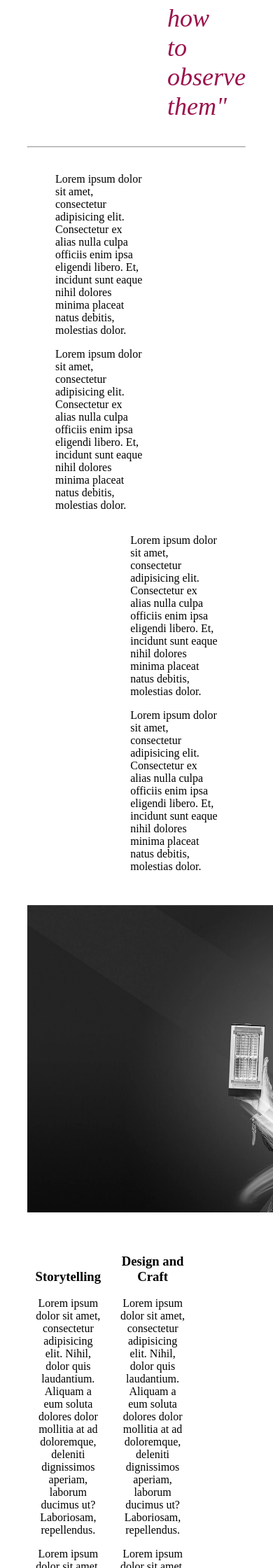
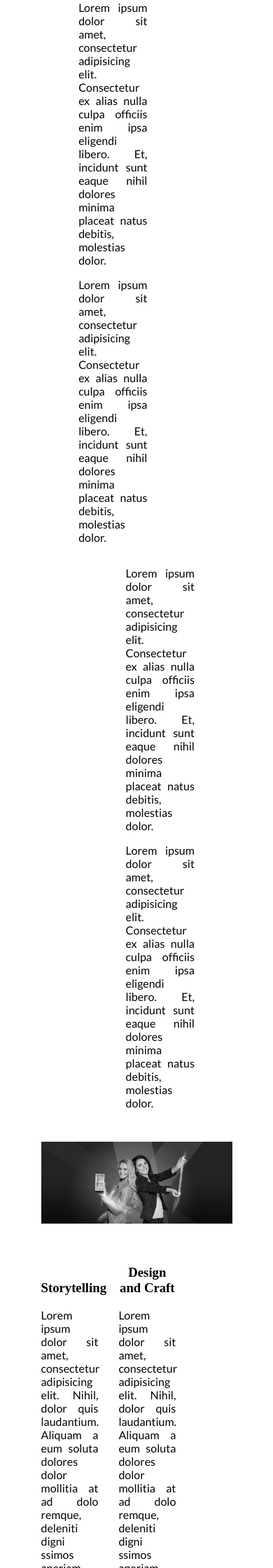
Before and after one commit to nitaq/WebE_Project, a PHP site: page /about.html in a window 390 px wide; the page is wider, and only the part inside the window is pictured. Shown: the part 840-3080 px from the top of that part at 70% size. Run offline with PHP 8.4, Linux system fonts and the light colour scheme.

Commit message:
Responsiveness - about.html

```diff
--- a/about.html
+++ b/about.html
@@ -2,6 +2,7 @@
 	<head>
 		<title>Sleek Business - About Us</title>
 		<link rel="stylesheet" href="css/style.css">
+		<link href="https://fonts.googleapis.com/css?family=Lato&display=swap" rel="stylesheet">
 	</head>
 	<body>
 		<!-- Header -->
@@ -10,7 +11,7 @@
 						<div class="container">
 							<h3><i>Welcome to Free-Stock-Graphics.com</i></h3>
 							<ul>
-								<li><a href="#">Home</a></li>
+								<li><a href="index.html">Home</a></li>
 								<li><a href="about.html">About</a></li>
 								<li><a href="#">Brushes</a></li>
 								<li><a href="#">Icons</a></li>
@@ -23,9 +24,7 @@
 			</header>
 
 			<div class="first_section">
-
-					<img src="img/img1.jpg" alt="">
-
+				<img src="img/img1.jpg" alt="">
 			</div>
 
 			<div class="second_section">
@@ -56,26 +55,28 @@
 					<div class="introduction_part2">
 						<div class="storytelling">
 							<h3>Storytelling</h3>
-							<p>Lorem ipsum dolor sit amet, consectetur adipisicing elit. Nihil, dolor quis laudantium. Aliquam a eum soluta dolores dolor mollitia at ad doloremque, deleniti dignissimos aperiam, laborum ducimus ut? Laboriosam, repellendus.</p>
-							<p>Lorem ipsum dolor sit amet, consectetur adipisicing elit. Nihil, dolor quis laudantium. Aliquam a eum soluta dolores dolor mollitia at ad doloremque, deleniti dignissimos aperiam, laborum ducimus ut? Laboriosam, repellendus.</p>
-							<p>Lorem ipsum dolor sit amet, consectetur adipisicing elit. Nihil, dolor quis laudantium. Aliquam a eum soluta dolores dolor mollitia at ad doloremque, deleniti dignissimos aperiam, laborum ducimus ut? Laboriosam, repellendus.</p>
+							<p>Lorem ipsum dolor sit amet, consectetur adipisicing elit. Nihil, dolor quis laudantium. Aliquam a eum soluta dolores dolor mollitia at ad dolo remque, deleniti digni ssimos aperiam, laborum ducimus ut? Labori osam, repellendus.</p>
+							<p>Lorem ipsum dolor sit amet, consectetur adipisicing elit. Nihil, dolor quis laudantium. Aliquam a eum soluta dolores dolor mollitia at ad dolo remque, deleniti digni ssimos aperiam, laborum ducimus ut? Labori osam, repellendus.</p>
+							<p>Lorem ipsum dolor sit amet, consectetur adipisicing elit. Nihil, dolor quis laudantium. Aliquam a eum soluta dolores dolor mollitia at ad dolo remque, deleniti digni ssimos aperiam, laborum ducimus ut? Labori osam, repellendus.</p>
 						</div>
 						<div class="design-craft">
 							<h3>Design and Craft</h3>
-							<p>Lorem ipsum dolor sit amet, consectetur adipisicing elit. Nihil, dolor quis laudantium. Aliquam a eum soluta dolores dolor mollitia at ad doloremque, deleniti dignissimos aperiam, laborum ducimus ut? Laboriosam, repellendus.</p>
-							<p>Lorem ipsum dolor sit amet, consectetur adipisicing elit. Nihil, dolor quis laudantium. Aliquam a eum soluta dolores dolor mollitia at ad doloremque, deleniti dignissimos aperiam, laborum ducimus ut? Laboriosam, repellendus.</p>
-							<p>Lorem ipsum dolor sit amet, consectetur adipisicing elit. Nihil, dolor quis laudantium. Aliquam a eum soluta dolores dolor mollitia at ad doloremque, deleniti dignissimos aperiam, laborum ducimus ut? Laboriosam, repellendus.</p>
+							<p>Lorem ipsum dolor sit amet, consectetur adipisicing elit. Nihil, dolor quis laudantium. Aliquam a eum soluta dolores dolor mollitia at ad dolo remque, deleniti digni ssimos aperiam, laborum ducimus ut? Labori osam, repellendus.</p>
+							<p>Lorem ipsum dolor sit amet, consectetur adipisicing elit. Nihil, dolor quis laudantium. Aliquam a eum soluta dolores dolor mollitia at ad dolo remque, deleniti digni ssimos aperiam, laborum ducimus ut? Labori osam, repellendus.</p>
+							<p>Lorem ipsum dolor sit amet, consectetur adipisicing elit. Nihil, dolor quis laudantium. Aliquam a eum soluta dolores dolor mollitia at ad dolo remque, deleniti digni ssimos aperiam, laborum ducimus ut? Labori osam, repellendus.</p>
 						</div>
 						<div class="technology">
 							<h3>Technology</h3>
-							<p>Lorem ipsum dolor sit amet, consectetur adipisicing elit. Nihil, dolor quis laudantium. Aliquam a eum soluta dolores dolor mollitia at ad doloremque, deleniti dignissimos aperiam, laborum ducimus ut? Laboriosam, repellendus.</p>
-							<p>Lorem ipsum dolor sit amet, consectetur adipisicing elit. Nihil, dolor quis laudantium. Aliquam a eum soluta dolores dolor mollitia at ad doloremque, deleniti dignissimos aperiam, laborum ducimus ut? Laboriosam, repellendus.</p>
-							<p>Lorem ipsum dolor sit amet, consectetur adipisicing elit. Nihil, dolor quis laudantium. Aliquam a eum soluta dolores dolor mollitia at ad doloremque, deleniti dignissimos aperiam, laborum ducimus ut? Laboriosam, repellendus.</p>
+							<p>Lorem ipsum dolor sit amet, consectetur adipisicing elit. Nihil, dolor quis laudantium. Aliquam a eum soluta dolores dolor mollitia at ad dolo remque, deleniti digni ssimos aperiam, laborum ducimus ut? Labori osam, repellendus.</p>
+							<p>Lorem ipsum dolor sit amet, consectetur adipisicing elit. Nihil, dolor quis laudantium. Aliquam a eum soluta dolores dolor mollitia at ad dolo remque, deleniti digni ssimos aperiam, laborum ducimus ut? Labori osam, repellendus.</p>
+							<p>Lorem ipsum dolor sit amet, consectetur adipisicing elit. Nihil, dolor quis laudantium. Aliquam a eum soluta dolores dolor mollitia at ad dolo remque, deleniti digni ssimos aperiam, laborum ducimus ut? Labori osam, repellendus.</p>
 						</div>
 					</div>
 				</div>
 			</div>
 
+
+
 			<!-- Footer -->
 			<footer></footer>
 	</body>
--- a/css/style.css
+++ b/css/style.css
@@ -1,14 +1,17 @@
+
+
 body
 {
 	padding: 0;
 	margin: 0;
 	/*background-color: #E6E8E6;*/
 	background-color: #fff;
+
 }
 
 .container
 {
-	width: 80%;
+	width: 70%;
 	margin: 0 auto;
 }
 
@@ -138,14 +141,29 @@
   	height: auto;
 }
 
+.second_section hr
+{
+	width: 40px;
+}
+
+.second_section .introduction_part1 p, .introduction_part2 p
+{
+	font-family: 'Lato', sans-serif;
+	text-align: justify;
+}
+
+
 .intro_img img
 {
 	-webkit-filter: grayscale(100%); /* Safari 6.0 - 9.0 */
   	filter: grayscale(100%);
-	max-width: 1024px;
+	max-width: 100%;
   	height: auto;
   	margin-top: 30px;
 }
+
+
+
 
 .second_section .entry_text
 {
@@ -157,12 +175,14 @@
 	font-size: 50px;
 }
 
+
+/* min to 900px*/
 .second_section .entry_text p
 {
-	font-size: 36px;
-	padding: 0 200px;
+	padding: 0 70px;
+	font-size: 30px;
+	font-style: italic;
 	color: #9B114C;
-	font-style: italic;
 }
 
 .second_section .introduction_part1
@@ -173,6 +193,11 @@
 .second_section .introduction_part1 .intro_img
 {
 	clear: both;
+}
+
+.second_section .introduction_part1 .intro_text
+{
+	margin: 0 5%;
 }
 
 .second_section .introduction_part1 .intro_text .text_one
@@ -189,27 +214,20 @@
 	float: right;
 }
 
-.second_section .introduction_part2 .storytelling
+.second_section .introduction_part2 .technology
 {
-	width: 31%;
+	width: 30%;
 	display: inline-block;
-	padding: 0 10px;
 	text-align: center;
+
 }
 
+.second_section .introduction_part2 .storytelling,
 .second_section .introduction_part2 .design-craft
 {
-	width: 31%;
+	width: 30%;
 	display: inline-block;
-	padding: 0 10px;
-	text-align: center;
-}
-
-.second_section .introduction_part2 .technology
-{
-	width: 31%;
-	display: inline-block;
-	padding: 0 10px;
+	margin-right: 25px;
 	text-align: center;
 }
 
@@ -218,7 +236,128 @@
 	margin-bottom: 40px;
 }
 
-.second_section .introduction_part2 h3
-{
-	/*color: #9B114C;*/
+
+
+
+
+/* Responsiveness */
+
+@media only screen and (min-width: 500px) and (max-width: 900px) {
+  .intro_img img {
+    width: 100%;
+  }
+  .second_section .introduction_part1 .intro_text .text_one
+  {
+  	width: 100%;
+  	display: inline-block;
+  	float: left;
+  	padding: 0;
+  	margin-bottom: 20px;
+  }
+  .second_section .introduction_part1 .intro_text .text_two
+  {
+  	width: 100%;
+  	display: inline-block;
+  	float: right;
+  	padding: 0;
+  }
+  .second_section .introduction_part1 .intro_text p
+  {
+  	margin: 0;
+  }
+
+  .second_section .introduction_part2 .storytelling,
+  .second_section .introduction_part2 .design-craft,
+  .second_section .introduction_part2 .technology
+  {
+  	width: 95%;
+  	margin-right: 10px;
+  	margin-bottom: 20px;
+  }
 }
+
+
+
+@media only screen and (min-width: 900px) and (max-width: 1024px) {
+	.second_section .entry_text p {
+		font-size: 36px;
+		color: #9B114C;
+		padding: 0 150px;
+  }
+  .second_section .introduction_part1 .intro_text .text_one
+  {
+  	width: 45%;
+  	display: inline-block;
+  	float: left;
+  	padding: 0;
+  }
+  .second_section .introduction_part1 .intro_text .text_two
+  {
+  	width: 45%;
+  	display: inline-block;
+  	float: right;
+  	padding: 0;
+  }
+
+  .second_section .introduction_part2 .technology
+  {
+  	width: 30%;
+  	margin-bottom: 20px;
+  }
+
+  .second_section .introduction_part2 .storytelling,
+  .second_section .introduction_part2 .design-craft,
+  {
+  	width: 29%;
+	margin-right: 25px;
+  	margin-bottom: 20px;
+  }
+}
+
+
+
+@media only screen and (min-width: 1025px) and (max-width: 1400px) {
+  .second_section .entry_text p {
+	padding: 0 180px;
+	font-size: 36px;
+	color: #9B114C;
+	font-style: italic;
+  }
+  .second_section .introduction_part1 .intro_text .text_one
+  {
+  	width: 45%;
+  	display: inline-block;
+  	float: left;
+  	padding: 0;
+  }
+  .second_section .introduction_part1 .intro_text .text_two
+  {
+  	width: 45%;
+  	display: inline-block;
+  	float: right;
+  	padding: 0;
+  }
+
+  .second_section .introduction_part2 .technology
+  {
+  	margin: 0 0 0 7px;
+  	padding: 0;
+  }
+
+  .second_section .introduction_part2 .storytelling,
+  .second_section .introduction_part2 .design-craft,
+  {
+  	padding: 0;
+	margin-right: 25px;
+  }
+
+  .second_section .introduction_part2 .storytelling,
+  .second_section .introduction_part2 .design-craft,
+  {
+  	width: 30%;
+	padding: 0;
+	margin-right: 20px;
+  	margin-bottom: 20px;
+  }
+
+}
```
